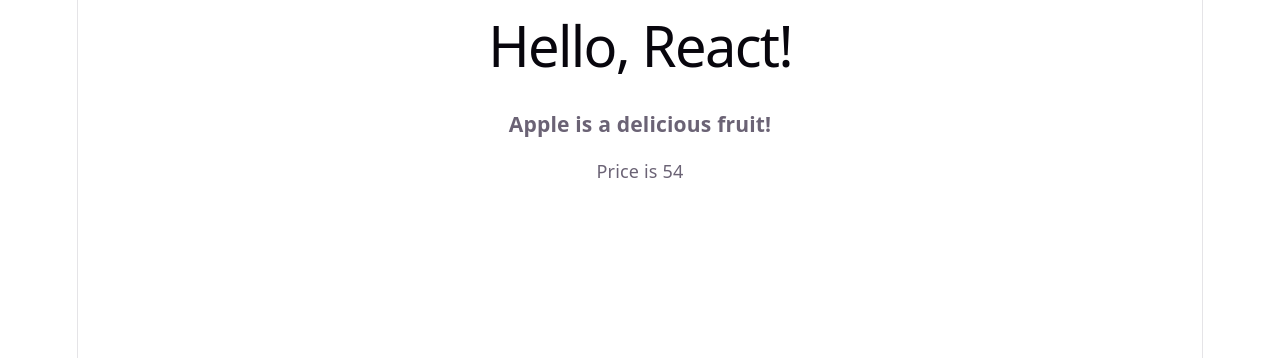
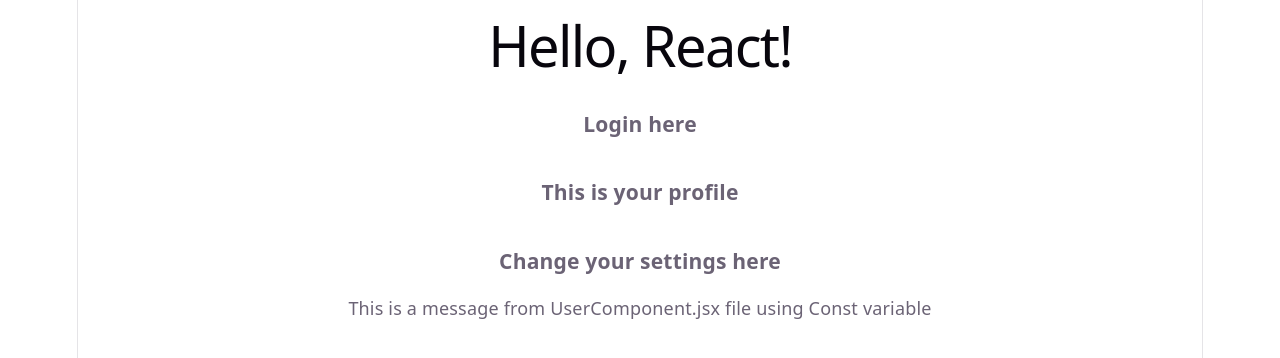
Before and after one commit to its-rahulrana/react-codestepbystep, a React (Vite) app: page / in a window 1280 px wide. Shown: the top 358 px of the page. Built offline with nearby package versions, Linux system fonts and the light colour scheme.

Commit message:
Code 3 Import Export Component

```diff
--- a/src/App.jsx
+++ b/src/App.jsx
@@ -1,23 +1,15 @@
-
-import React, { useState } from "react";
+import Login, { Profile, Setting, Msg } from './UserComponent';
 
 function App(){
   return(
     <>
       <h1>Hello, React!</h1>
-      <Fruit />
-      <p>Price is {sum()}</p>
+      <Login />
+      <Profile />
+      <Setting />
+      <p>{Msg}</p>
     </>
   )
 }
 
-function Fruit (){
-  return(
-    <h3>Apple is a delicious fruit!</h3>
-  )
-}
-
-function sum(){
-  return(20+34)
-}
 export default App;
--- /dev/null
+++ b/src/UserComponent.jsx
@@ -0,0 +1,23 @@
+function Login(){
+    return(
+        <h3>Login here</h3>
+    )
+}
+
+export default Login;
+
+
+export function Profile(){
+    return(
+        <h3>This is your profile</h3>
+    )
+}
+
+export function Setting(){
+    return(
+        <h3>Change your settings here</h3>
+    )
+}
+
+
+export const Msg = "This is a message from UserComponent.jsx file using Const variable";
```
